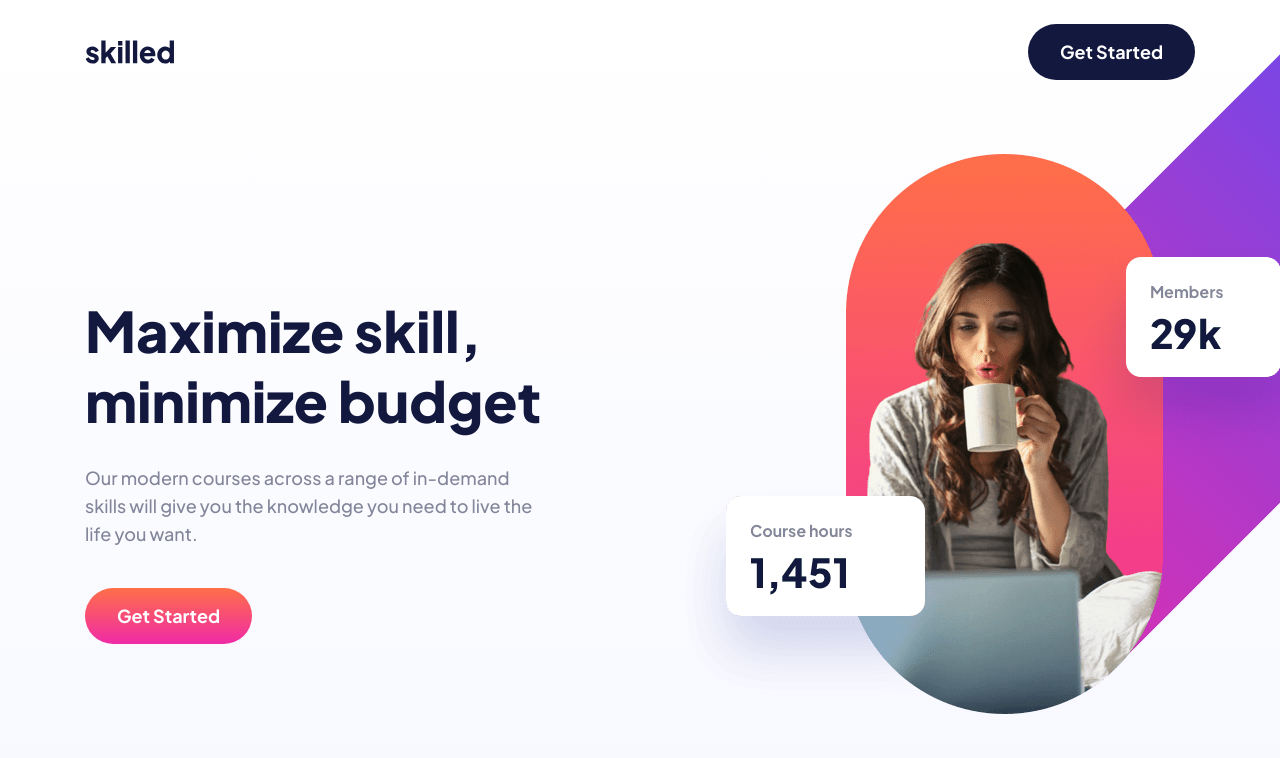
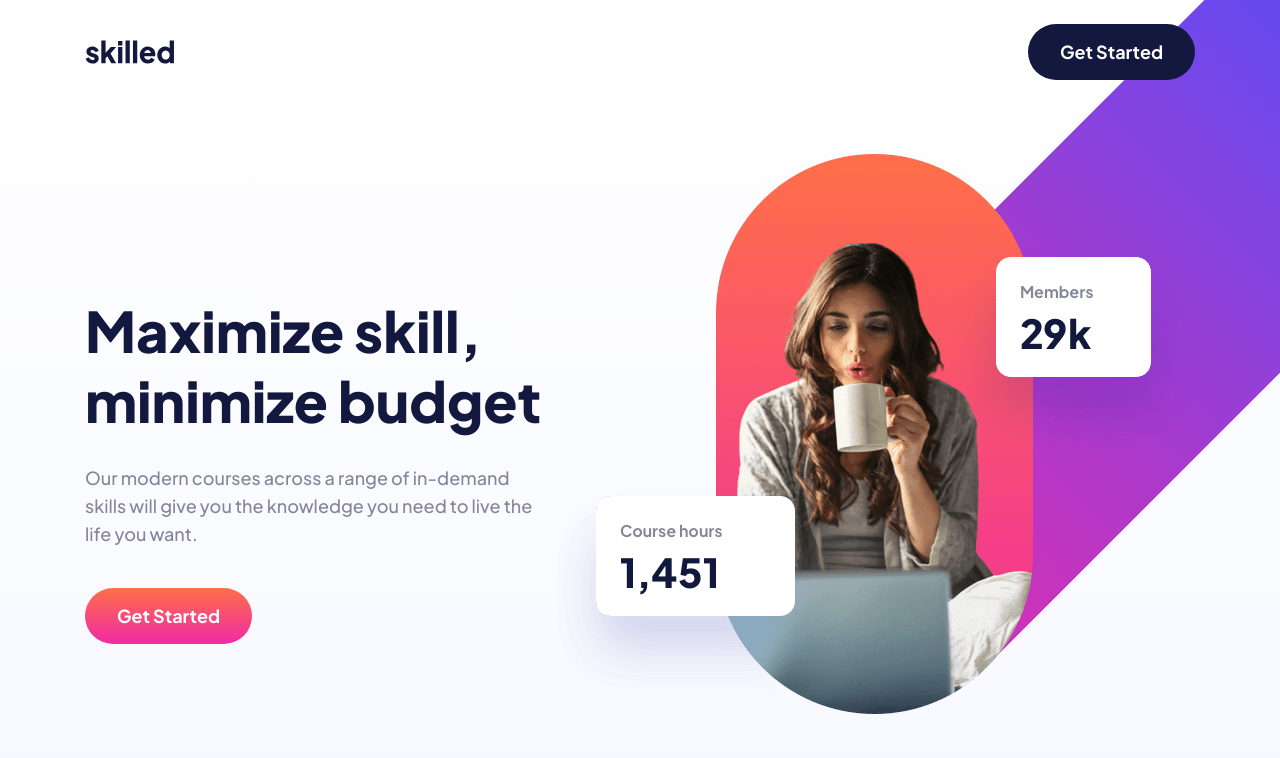
Before and after one commit to ryanbradley-webdev/skilled-e-learning-landing-page, a React (Vite) app: page / in a window 1280 px wide. Shown: the top 758 px of the page. Built offline with nearby package versions, Linux system fonts and the light colour scheme.

Commit message:
Add format styling for hero component.

```diff
--- a/src/components/header/header.module.css
+++ b/src/components/header/header.module.css
@@ -1,9 +1,10 @@
 .header {
+  position: relative;
   display: flex;
   align-items: center;
   justify-content: space-between;
   padding-top: 16px;
-  z-index: 10;
+  z-index: 20;
 }
 
 @media screen and (min-width: 480px) {
--- a/src/components/hero/Hero.jsx
+++ b/src/components/hero/Hero.jsx
@@ -5,7 +5,7 @@ import styles from './hero.module.css'
 export default function Hero() {
   const screenSize = useMediaQuery({
     mobileMax: '(max-width: 661px)',
-    tabletMax: '(max-width: 999px'
+    tabletMax: '(max-width: 1113px)'
   })
 
   return (
--- a/src/components/hero/hero.module.css
+++ b/src/components/hero/hero.module.css
@@ -16,9 +16,20 @@
 
 @media screen and (min-width: 1000px) {
   .hero {
+    grid-template-columns: 1fr 363px;
+  }
+}
+
+@media screen and (min-width: 1114px) {
+  .hero {
     grid-template-columns: 457px 1fr;
+    margin-top: 170px;
+  }
+}
+
+@media screen and (min-width: 1300px) {
+  .hero {
     column-gap: 130px;
-    margin-top: 170px;
   }
 }
 
```
